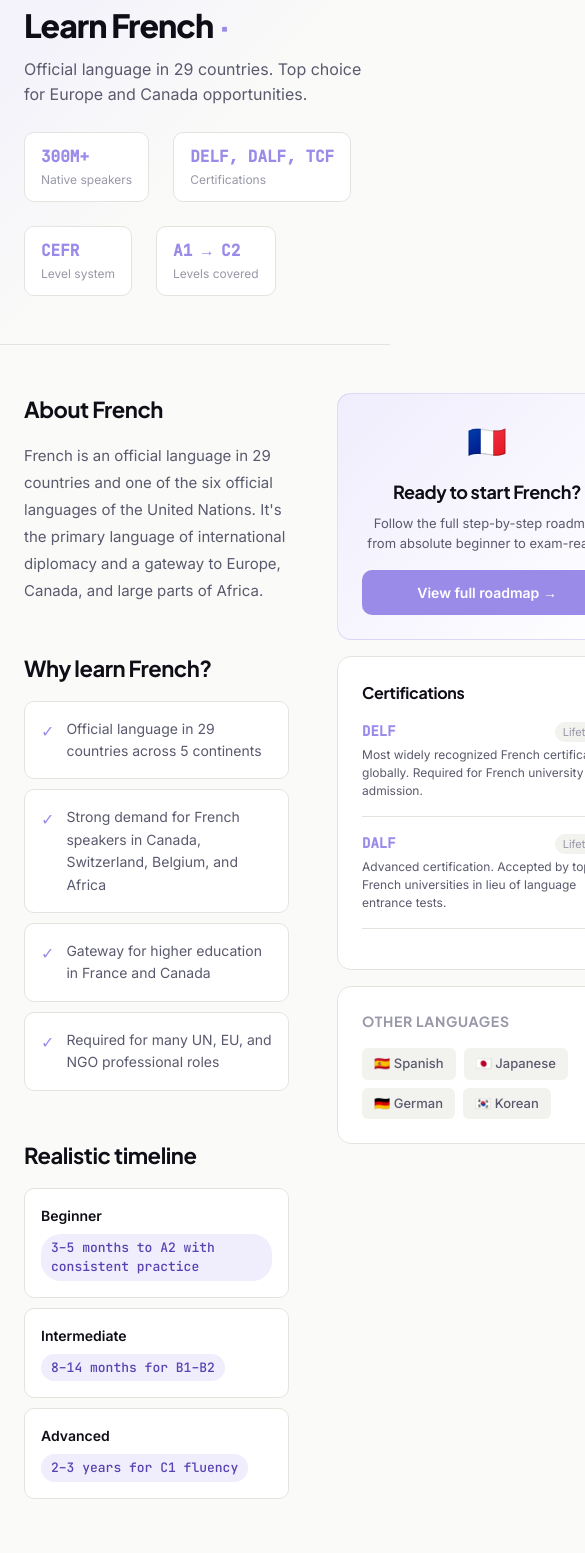
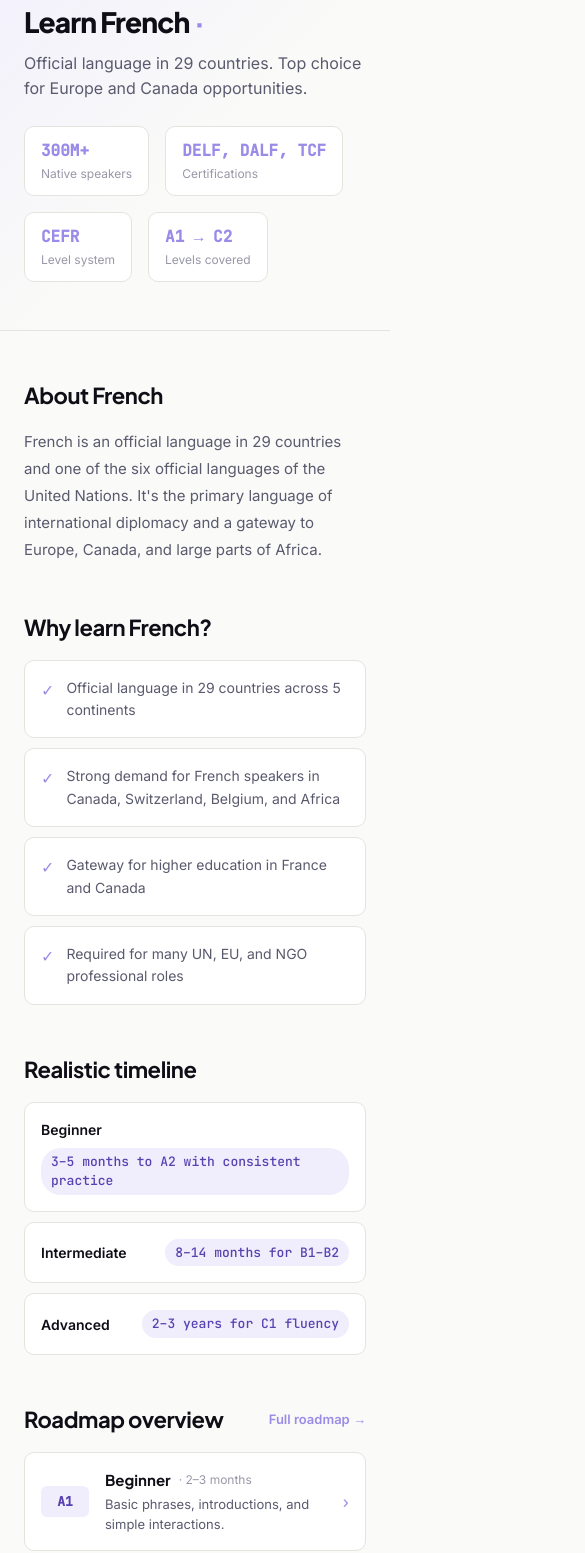
Before and after one commit to Manas3432/polypath, a React (Vite) app: page /languages/french in a window 390 px wide. Shown: the part 240-1793 px from the top of the page, 585 px wide, since content can reach past the window. Built offline with nearby package versions, Linux system fonts and the light colour scheme.

Commit message:
feat: mobile responsiveness — language overview, footer, dashboard

```diff
--- a/src/components/layout/Footer.jsx
+++ b/src/components/layout/Footer.jsx
@@ -11,7 +11,7 @@ const Footer = () => {
         maxWidth: '1120px', margin: '0 auto',
         padding: 'var(--space-xl) var(--space-lg)',
         display: 'grid',
-        gridTemplateColumns: '2fr 1fr 1fr 1fr',
+        gridTemplateColumns: 'repeat(auto-fit, minmax(160px, 1fr))',
         gap: 'var(--space-xl)',
       }}>
 
--- a/src/pages/DashBoard/Dashboard.jsx
+++ b/src/pages/DashBoard/Dashboard.jsx
@@ -188,7 +188,7 @@ const Dashboard = () => {
         </h2>
         <div style={{
           display: 'grid',
-          gridTemplateColumns: 'repeat(auto-fit, minmax(280px, 1fr))',
+          gridTemplateColumns: 'repeat(auto-fit, minmax(240px, 1fr))',
           gap: 'var(--space-md)',
         }}>
           {LANGUAGES.map(lang => (
--- a/src/pages/language/LanguageOverview.jsx
+++ b/src/pages/language/LanguageOverview.jsx
@@ -1,11 +1,22 @@
 import { useParams, Link } from 'react-router-dom'
 import { getLanguageById } from '../../data/languages'
 import { ROADMAPS } from '../../data/roadmaps'
+
+const useIsMobile = () => {
+  const [isMobile, setIsMobile] = require('react').useState(window.innerWidth < 768)
+  require('react').useEffect(() => {
+    const handler = () => setIsMobile(window.innerWidth < 768)
+    window.addEventListener('resize', handler)
+    return () => window.removeEventListener('resize', handler)
+  }, [])
+  return isMobile
+}
 
 const LanguageOverview = () => {
   const { languageId } = useParams()
   const lang = getLanguageById(languageId)
   const roadmap = ROADMAPS[languageId]
+  const isMobile = useIsMobile()
 
   if (!lang || !roadmap) {
     return (
@@ -18,35 +29,27 @@ const LanguageOverview = () => {
 
   return (
     <div>
-
       {/* ── Hero Banner ── */}
       <div style={{
         borderBottom: '1px solid var(--color-border)',
-        background: `linear-gradient(135deg, ${lang.colorDim} 0%, var(--color-bg) 60%)`,
+        background: 'linear-gradient(135deg, ' + lang.colorDim + ' 0%, var(--color-bg) 60%)',
       }}>
         <div style={{ maxWidth: '1120px', margin: '0 auto', padding: 'var(--space-xl) var(--space-lg)' }}>
-
-          {/* Breadcrumb */}
           <div style={{ display: 'flex', alignItems: 'center', gap: '8px', marginBottom: 'var(--space-lg)', fontFamily: 'var(--font-body)', fontSize: '13px', color: 'var(--color-text-muted)' }}>
             <Link to="/" style={{ color: 'var(--color-text-muted)' }}>Home</Link>
             <span>›</span>
             <span style={{ color: 'var(--color-text-primary)', fontWeight: 500 }}>{lang.name}</span>
           </div>
 
-          {/* Title row */}
           <div style={{ display: 'flex', alignItems: 'center', gap: 'var(--space-lg)', flexWrap: 'wrap' }}>
             <span style={{ fontSize: '64px', lineHeight: 1 }}>{lang.flag}</span>
             <div>
               <h1 style={{
                 fontFamily: 'var(--font-display)',
-                fontSize: 'clamp(32px, 5vw, 52px)',
-                fontWeight: 800,
-                letterSpacing: '-0.03em',
-                color: 'var(--color-text-primary)',
-                marginBottom: '8px',
+                fontSize: 'clamp(28px, 5vw, 52px)', fontWeight: 800,
+                letterSpacing: '-0.03em', color: 'var(--color-text-primary)', marginBottom: '8px',
               }}>
-                Learn {lang.name}
-                <span style={{ color: lang.color }}> ·</span>
+                Learn {lang.name}<span style={{ color: lang.color }}> ·</span>
               </h1>
               <p style={{ fontFamily: 'var(--font-body)', fontSize: '16px', color: 'var(--color-text-secondary)', lineHeight: 1.6, maxWidth: '560px' }}>
                 {lang.tagline}
@@ -54,35 +57,38 @@ const LanguageOverview = () => {
             </div>
           </div>
 
-          {/* Stats row */}
-          <div style={{ display: 'flex', gap: 'var(--space-lg)', marginTop: 'var(--space-lg)', flexWrap: 'wrap' }}>
+          <div style={{ display: 'flex', gap: 'var(--space-md)', marginTop: 'var(--space-lg)', flexWrap: 'wrap' }}>
             {[
               { label: 'Native speakers', value: lang.speakers },
               { label: 'Certifications', value: lang.exams.join(', ') },
               { label: 'Level system', value: lang.levelSystem },
-              { label: 'Levels covered', value: `${lang.levels[0]} → ${lang.levels[lang.levels.length - 1]}` },
-            ].map(stat => (
+              { label: 'Levels covered', value: lang.levels[0] + ' → ' + lang.levels[lang.levels.length - 1] },
+            ].map(function(stat) {
+              return (
                 <div key={stat.label} style={{
-                background: 'var(--color-surface)',
-                border: '1px solid var(--color-border)',
-                borderRadius: 'var(--radius-md)',
-                padding: '12px var(--space-md)',
+                  background: 'var(--color-surface)', border: '1px solid var(--color-border)',
+                  borderRadius: 'var(--radius-md)', padding: '12px var(--space-md)',
                 }}>
                   <div style={{ fontFamily: 'var(--font-mono)', fontSize: '16px', fontWeight: 600, color: lang.color }}>{stat.value}</div>
                   <div style={{ fontFamily: 'var(--font-body)', fontSize: '12px', color: 'var(--color-text-muted)', marginTop: '2px' }}>{stat.label}</div>
                 </div>
-            ))}
+              )
+            })}
           </div>
         </div>
       </div>
 
       {/* ── Main Content ── */}
-      <div style={{ maxWidth: '1120px', margin: '0 auto', padding: 'var(--space-xl) var(--space-lg)', display: 'grid', gridTemplateColumns: '1fr 300px', gap: 'var(--space-xl)', alignItems: 'start' }}>
+      <div style={{
+        maxWidth: '1120px', margin: '0 auto',
+        padding: 'var(--space-xl) var(--space-lg)',
+        display: 'grid',
+        gridTemplateColumns: isMobile ? '1fr' : '1fr 300px',
+        gap: 'var(--space-xl)', alignItems: 'start',
+      }}>
 
         {/* Left column */}
         <div>
-
-          {/* About */}
           <section style={{ marginBottom: 'var(--space-xl)' }}>
             <h2 style={{ fontFamily: 'var(--font-display)', fontSize: '22px', fontWeight: 700, marginBottom: 'var(--space-md)', color: 'var(--color-text-primary)' }}>
               About {lang.name}
@@ -92,90 +98,72 @@ const LanguageOverview = () => {
             </p>
           </section>
 
-          {/* Why learn */}
           <section style={{ marginBottom: 'var(--space-xl)' }}>
             <h2 style={{ fontFamily: 'var(--font-display)', fontSize: '22px', fontWeight: 700, marginBottom: 'var(--space-md)' }}>
               Why learn {lang.name}?
             </h2>
             <div style={{ display: 'grid', gap: '10px' }}>
-              {roadmap.whyLearn.map((reason, i) => (
+              {roadmap.whyLearn.map(function(reason, i) {
+                return (
                   <div key={i} style={{
                     display: 'flex', alignItems: 'flex-start', gap: '12px',
-                  background: 'var(--color-surface)',
-                  border: '1px solid var(--color-border)',
-                  borderRadius: 'var(--radius-md)',
-                  padding: 'var(--space-md)',
+                    background: 'var(--color-surface)', border: '1px solid var(--color-border)',
+                    borderRadius: 'var(--radius-md)', padding: 'var(--space-md)',
                   }}>
                     <span style={{ color: lang.color, fontSize: '16px', marginTop: '1px', flexShrink: 0 }}>✓</span>
                     <span style={{ fontFamily: 'var(--font-body)', fontSize: '14px', color: 'var(--color-text-secondary)', lineHeight: 1.6 }}>{reason}</span>
                   </div>
-              ))}
+                )
+              })}
             </div>
           </section>
 
-          {/* Timeline */}
           <section style={{ marginBottom: 'var(--space-xl)' }}>
             <h2 style={{ fontFamily: 'var(--font-display)', fontSize: '22px', fontWeight: 700, marginBottom: 'var(--space-md)' }}>
               Realistic timeline
             </h2>
             <div style={{ display: 'grid', gap: '10px' }}>
-              {Object.entries(roadmap.timeline).map(([stage, time]) => (
+              {Object.entries(roadmap.timeline).map(function(entry) {
+                const stage = entry[0]
+                const time = entry[1]
+                return (
                   <div key={stage} style={{
                     display: 'flex', justifyContent: 'space-between', alignItems: 'center',
-                  background: 'var(--color-surface)',
-                  border: '1px solid var(--color-border)',
-                  borderRadius: 'var(--radius-md)',
-                  padding: 'var(--space-md)',
+                    background: 'var(--color-surface)', border: '1px solid var(--color-border)',
+                    borderRadius: 'var(--radius-md)', padding: 'var(--space-md)',
                     flexWrap: 'wrap', gap: '8px',
                   }}>
-                  <span style={{
-                    fontFamily: 'var(--font-body)', fontSize: '14px', fontWeight: 600,
-                    color: 'var(--color-text-primary)',
-                    textTransform: 'capitalize',
-                  }}>
+                    <span style={{ fontFamily: 'var(--font-body)', fontSize: '14px', fontWeight: 600, color: 'var(--color-text-primary)', textTransform: 'capitalize' }}>
                       {stage}
                     </span>
                     <span style={{
                       fontFamily: 'var(--font-mono)', fontSize: '13px',
-                    color: lang.colorText,
-                    background: lang.colorDim,
+                      color: lang.colorText, background: lang.colorDim,
                       padding: '4px 10px', borderRadius: '20px',
                     }}>
                       {time}
                     </span>
                   </div>
-              ))}
+                )
+              })}
             </div>
           </section>
 
-          {/* Level preview */}
           <section>
             <div style={{ display: 'flex', justifyContent: 'space-between', alignItems: 'center', marginBottom: 'var(--space-md)' }}>
-              <h2 style={{ fontFamily: 'var(--font-display)', fontSize: '22px', fontWeight: 700 }}>
-                Roadmap overview
-              </h2>
-              <Link
-                to={`/languages/${lang.id}/roadmap`}
-                style={{
-                  fontFamily: 'var(--font-body)', fontSize: '13px', fontWeight: 600,
-                  color: lang.color,
-                  display: 'flex', alignItems: 'center', gap: '4px',
-                }}
-              >
+              <h2 style={{ fontFamily: 'var(--font-display)', fontSize: '22px', fontWeight: 700 }}>Roadmap overview</h2>
+              <Link to={'/languages/' + lang.id + '/roadmap'} style={{ fontFamily: 'var(--font-body)', fontSize: '13px', fontWeight: 600, color: lang.color }}>
                 Full roadmap →
               </Link>
             </div>
             <div style={{ display: 'grid', gap: '10px' }}>
-              {roadmap.levels.map((level, i) => (
+              {roadmap.levels.map(function(level) {
+                return (
                   <div key={level.code} style={{
                     display: 'flex', alignItems: 'center', gap: 'var(--space-md)',
-                  background: 'var(--color-surface)',
-                  border: '1px solid var(--color-border)',
-                  borderRadius: 'var(--radius-md)',
-                  padding: 'var(--space-md)',
-                  transition: 'border-color 0.2s',
+                    background: 'var(--color-surface)', border: '1px solid var(--color-border)',
+                    borderRadius: 'var(--radius-md)', padding: 'var(--space-md)',
                   }}>
-                  {/* Level badge */}
                     <div style={{
                       fontFamily: 'var(--font-mono)', fontSize: '13px', fontWeight: 600,
                       background: lang.colorDim, color: lang.colorText,
@@ -184,9 +172,8 @@ const LanguageOverview = () => {
                     }}>
                       {level.code}
                     </div>
-                  {/* Info */}
                     <div style={{ flex: 1, minWidth: 0 }}>
-                    <div style={{ display: 'flex', alignItems: 'center', gap: '8px', marginBottom: '4px' }}>
+                      <div style={{ display: 'flex', alignItems: 'center', gap: '8px', marginBottom: '4px', flexWrap: 'wrap' }}>
                         <span style={{ fontFamily: 'var(--font-display)', fontSize: '15px', fontWeight: 700, color: 'var(--color-text-primary)' }}>{level.name}</span>
                         <span style={{ fontFamily: 'var(--font-body)', fontSize: '12px', color: 'var(--color-text-muted)' }}>· {level.duration}</span>
                       </div>
@@ -194,24 +181,21 @@ const LanguageOverview = () => {
                         {level.description}
                       </p>
                     </div>
-                  {/* Arrow */}
                     <span style={{ color: lang.color, fontSize: '16px', flexShrink: 0 }}>›</span>
                   </div>
-              ))}
+                )
+              })}
             </div>
           </section>
         </div>
 
         {/* ── Right sidebar ── */}
-        <div style={{ position: 'sticky', top: '80px', display: 'flex', flexDirection: 'column', gap: 'var(--space-md)' }}>
+        <div style={{ display: 'flex', flexDirection: 'column', gap: 'var(--space-md)', position: isMobile ? 'static' : 'sticky', top: '80px' }}>
 
-          {/* CTA Card */}
           <div style={{
-            background: `linear-gradient(135deg, ${lang.colorDim}, var(--color-surface))`,
-            border: `1px solid ${lang.color}44`,
-            borderRadius: 'var(--radius-lg)',
-            padding: 'var(--space-lg)',
-            textAlign: 'center',
+            background: 'linear-gradient(135deg, ' + lang.colorDim + ', var(--color-surface))',
+            border: '1px solid ' + lang.color + '44',
+            borderRadius: 'var(--radius-lg)', padding: 'var(--space-lg)', textAlign: 'center',
           }}>
             <span style={{ fontSize: '32px', display: 'block', marginBottom: '12px' }}>{lang.flag}</span>
             <h3 style={{ fontFamily: 'var(--font-display)', fontSize: '18px', fontWeight: 700, marginBottom: '8px', color: 'var(--color-text-primary)' }}>
@@ -220,37 +204,22 @@ const LanguageOverview = () => {
             <p style={{ fontFamily: 'var(--font-body)', fontSize: '13px', color: 'var(--color-text-secondary)', marginBottom: 'var(--space-md)', lineHeight: 1.6 }}>
               Follow the full step-by-step roadmap from absolute beginner to exam-ready.
             </p>
-            <Link
-              to={`/languages/${lang.id}/roadmap`}
-              style={{
-                display: 'block',
-                fontFamily: 'var(--font-body)', fontSize: '14px', fontWeight: 600,
+            <Link to={'/languages/' + lang.id + '/roadmap'} style={{
+              display: 'block', fontFamily: 'var(--font-body)', fontSize: '14px', fontWeight: 600,
               background: lang.color, color: '#fff',
-                padding: '12px', borderRadius: 'var(--radius-md)',
-                textAlign: 'center', transition: 'opacity 0.15s',
-              }}
-              onMouseEnter={e => e.currentTarget.style.opacity = '0.88'}
-              onMouseLeave={e => e.currentTarget.style.opacity = '1'}
-            >
+              padding: '12px', borderRadius: 'var(--radius-md)', textAlign: 'center',
+            }}>
               View full roadmap →
             </Link>
           </div>
 
-          {/* Exams Card */}
-          <div style={{
-            background: 'var(--color-surface)',
-            border: '1px solid var(--color-border)',
-            borderRadius: 'var(--radius-lg)',
-            padding: 'var(--space-lg)',
-          }}>
+          <div style={{ background: 'var(--color-surface)', border: '1px solid var(--color-border)', borderRadius: 'var(--radius-lg)', padding: 'var(--space-lg)' }}>
             <h3 style={{ fontFamily: 'var(--font-display)', fontSize: '16px', fontWeight: 700, marginBottom: 'var(--space-md)', color: 'var(--color-text-primary)' }}>
               Certifications
             </h3>
-            {roadmap.exams.map(exam => (
-              <div key={exam.name} style={{
-                paddingBottom: 'var(--space-md)', marginBottom: 'var(--space-md)',
-                borderBottom: '1px solid var(--color-border)',
-              }}>
+            {roadmap.exams.map(function(exam) {
+              return (
+                <div key={exam.name} style={{ paddingBottom: 'var(--space-md)', marginBottom: 'var(--space-md)', borderBottom: '1px solid var(--color-border)' }}>
                   <div style={{ display: 'flex', justifyContent: 'space-between', alignItems: 'center', marginBottom: '4px' }}>
                     <span style={{ fontFamily: 'var(--font-mono)', fontSize: '14px', fontWeight: 600, color: lang.color }}>{exam.name}</span>
                     <span style={{ fontFamily: 'var(--font-body)', fontSize: '11px', color: 'var(--color-text-muted)', background: 'var(--color-surface-2)', padding: '2px 8px', borderRadius: '12px' }}>
@@ -261,42 +230,31 @@ const LanguageOverview = () => {
                     {exam.whyTakeIt}
                   </p>
                 </div>
-            ))}
+              )
+            })}
           </div>
 
-          {/* Other languages */}
-          <div style={{
-            background: 'var(--color-surface)',
-            border: '1px solid var(--color-border)',
-            borderRadius: 'var(--radius-lg)',
-            padding: 'var(--space-lg)',
-          }}>
+          <div style={{ background: 'var(--color-surface)', border: '1px solid var(--color-border)', borderRadius: 'var(--radius-lg)', padding: 'var(--space-lg)' }}>
             <h3 style={{ fontFamily: 'var(--font-display)', fontSize: '14px', fontWeight: 700, marginBottom: 'var(--space-md)', color: 'var(--color-text-muted)', textTransform: 'uppercase', letterSpacing: '0.05em' }}>
               Other languages
             </h3>
             <div style={{ display: 'flex', flexWrap: 'wrap', gap: '8px' }}>
               {['spanish', 'french', 'japanese', 'german', 'korean']
-                .filter(id => id !== languageId)
-                .map(id => {
+                .filter(function(id) { return id !== languageId })
+                .map(function(id) {
                   const names = { spanish: '🇪🇸 Spanish', french: '🇫🇷 French', japanese: '🇯🇵 Japanese', german: '🇩🇪 German', korean: '🇰🇷 Korean' }
                   return (
-                    <Link key={id} to={`/languages/${id}`} style={{
+                    <Link key={id} to={'/languages/' + id} style={{
                       fontFamily: 'var(--font-body)', fontSize: '13px', fontWeight: 500,
-                      color: 'var(--color-text-secondary)',
-                      background: 'var(--color-surface-2)',
+                      color: 'var(--color-text-secondary)', background: 'var(--color-surface-2)',
                       padding: '6px 12px', borderRadius: 'var(--radius-sm)',
-                      transition: 'color 0.15s',
-                    }}
-                    onMouseEnter={e => e.currentTarget.style.color = 'var(--color-brand)'}
-                    onMouseLeave={e => e.currentTarget.style.color = 'var(--color-text-secondary)'}
-                    >
+                    }}>
                       {names[id]}
                     </Link>
                   )
                 })}
             </div>
           </div>
-
         </div>
       </div>
     </div>
```
Lines whose indentation alone changed are shown as unchanged.
